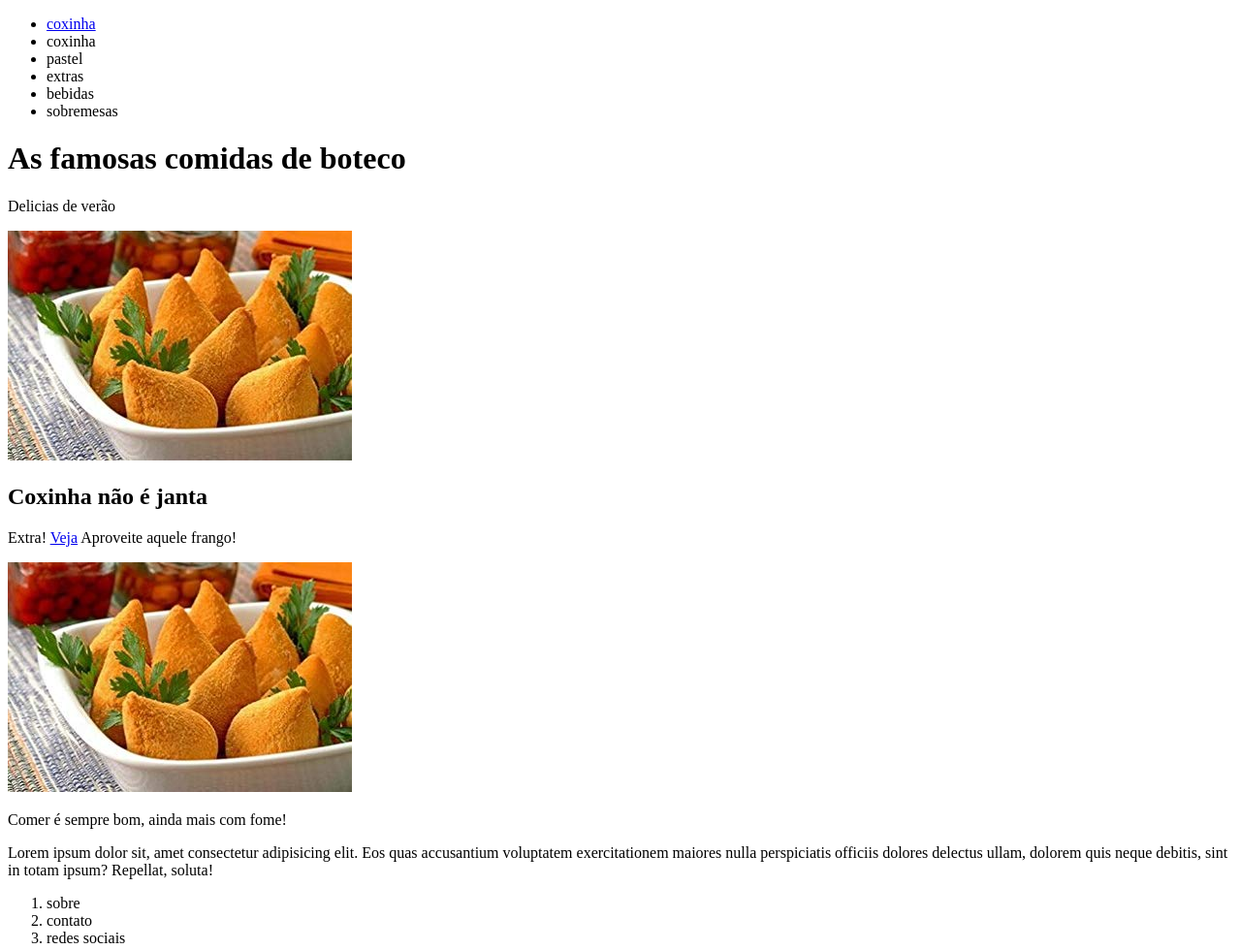
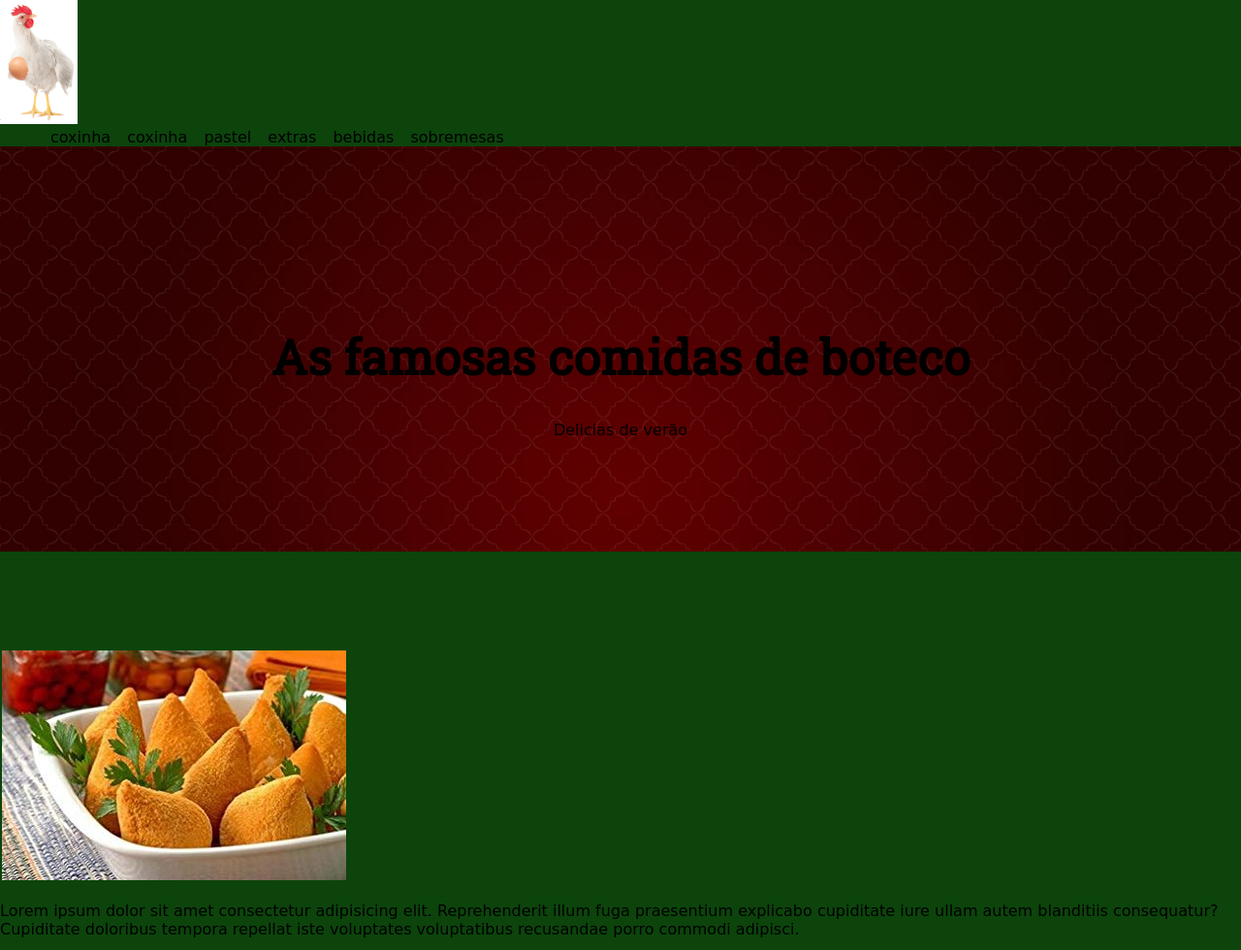
Before and after one commit to MarianaMariano/comida-de-boteco, a plain HTML site: page index.html in a window 1280 px wide. Shown: the top 980 px of the page at 97% size. Drawn offline with Linux system fonts and the light colour scheme.

Commit message:
index com css

```diff
--- /dev/null
+++ b/assets/css/estilo.css
@@ -0,0 +1,4 @@
+body{
+    font-family: 'Mali', cursive;
+
+}
--- /dev/null
+++ b/estilo.css
@@ -0,0 +1,63 @@
+body {
+    font-family: 'Mali', cursive;
+    margin: 0 auto;
+    padding: 0%;
+    background-color: rgb(12, 68, 12);
+}
+
+ul, li ol{
+    list-style:none;
+    margin: 0%;
+}
+
+a{
+    text-decoration: none;
+    color:#000;
+}
+
+a:hover{
+    color: #B0e0e6;
+    font-weight: bold;
+}
+
+.menu{
+background:rgb(12, 68, 12);
+}
+
+.menu li{
+    display: inline;
+    padding-left: 12px;
+}
+
+.menu img{
+    width: 80px;
+}
+
+.estilo-imagem{
+    border: solid rgb(12, 68, 12) 2px;
+    margin-top: 100px;
+}
+
+.banner > h1{
+    font-family: 'Roboto Slab', serif;
+    font-size: 50px;
+    text-align: center;
+}
+
+.banner > p{
+    text-align: center;
+}
+
+/* margin = margem
+padding pega o todo */
+.banner{
+    padding-top: 150px;
+    padding-bottom: 100px;
+    background-image: url(assets/imagens/bb.jpg);
+    background-repeat: no-repeat;
+    background-size: cover;
+}
+
+footer {
+    background-color:rgb(12, 68, 12);
+}
--- a/index.html
+++ b/index.html
@@ -6,39 +6,48 @@
     <meta name="viewport" content="width=device-width, initial-scale=1.0">
     <meta name="keywords" content="Comnida de boteco, boteco, fome">
     <meta name="description" content="Comidas maravilhosas de buffet com samba e muita cerveja">
+    <!-- link do css -->
+    <link rel="stylesheet" href="estilo.css">
+    <!-- link fonte -->
+    <link href="https://fonts.googleapis.com/css?family=Roboto+Slab" rel="stylesheet">
     <meta http-equiv="X-UA-Compatible" content="ie=edge">
-    <title>Document</title>
+    <title>Comida de boteco</title>
 </head>
 <body>
+    <!-- cabeçalho -->
     <header>
-        <nav>
-            <div>
+        <nav class="menu">
+                <a href="LOGO"><img src="assets/imagens/galo.png" alt=""></a>
                 <ul>
-                    <li>
-                        <a href="#coxinha">coxinha</a>
-                    </li>
-                    <li>coxinha</li>
-                    <li>pastel</li>
-                    <li>extras</li>
-                    <li>bebidas</li>
-                    <li>sobremesas</li>
+                    <li><a href="#">coxinha</a></li>
+                        <li><a href="#coxinha">coxinha</a></li>
+                    <li><a href="#">pastel</a></li>
+                    <li><a href="#">extras</a></li>
+                    <li><a href="#">bebidas</a></li>
+                    <li><a href="#">sobremesas</a></li>
                 </ul>
-            </div>
         </nav>
     </header>
 
     <main>
-        <div>
+        <div class="banner">
             <h1>As famosas comidas de boteco</h1>
             <p>Delicias de verão</p>
-            <img src="assets/imagens/coxinha.jpg" alt="coxinha">
         </div>
+
+
+
+
+        <section id="receita -coxinha">
+            <img class="estilo-imagem"src="assets/imagens/coxinha.jpg" alt="coxinha">
+            <p>Lorem ipsum dolor sit amet consectetur adipisicing elit. Reprehenderit illum fuga praesentium explicabo cupiditate iure ullam autem blanditiis consequatur? Cupiditate doloribus tempora repellat iste voluptates voluptatibus recusandae porro commodi adipisci.</p>
+        </section>
 
         <section id="coxinha">
             <div>
                 <h2>Coxinha não é janta</h2>
                 <p>Extra! <a href="https://google.com" target="_blank">Veja</a> Aproveite aquele frango!</p>
-                <img src="assets/imagens/coxinha.jpg" alt="coxinha">
+                <img class="estilo-imagem" src="assets/imagens/coxinha.jpg" alt="coxinha">
                 <aside>
                     <p>Comer é sempre bom, ainda mais com fome!</p>
                 </aside>
```
Also changed, not shown: assets/imagens/bb.jpg (added), assets/imagens/galo.png (added), assets/imagens/ovo.jpg (added), assets/imagens/peixe.png (added), 3 other files.
